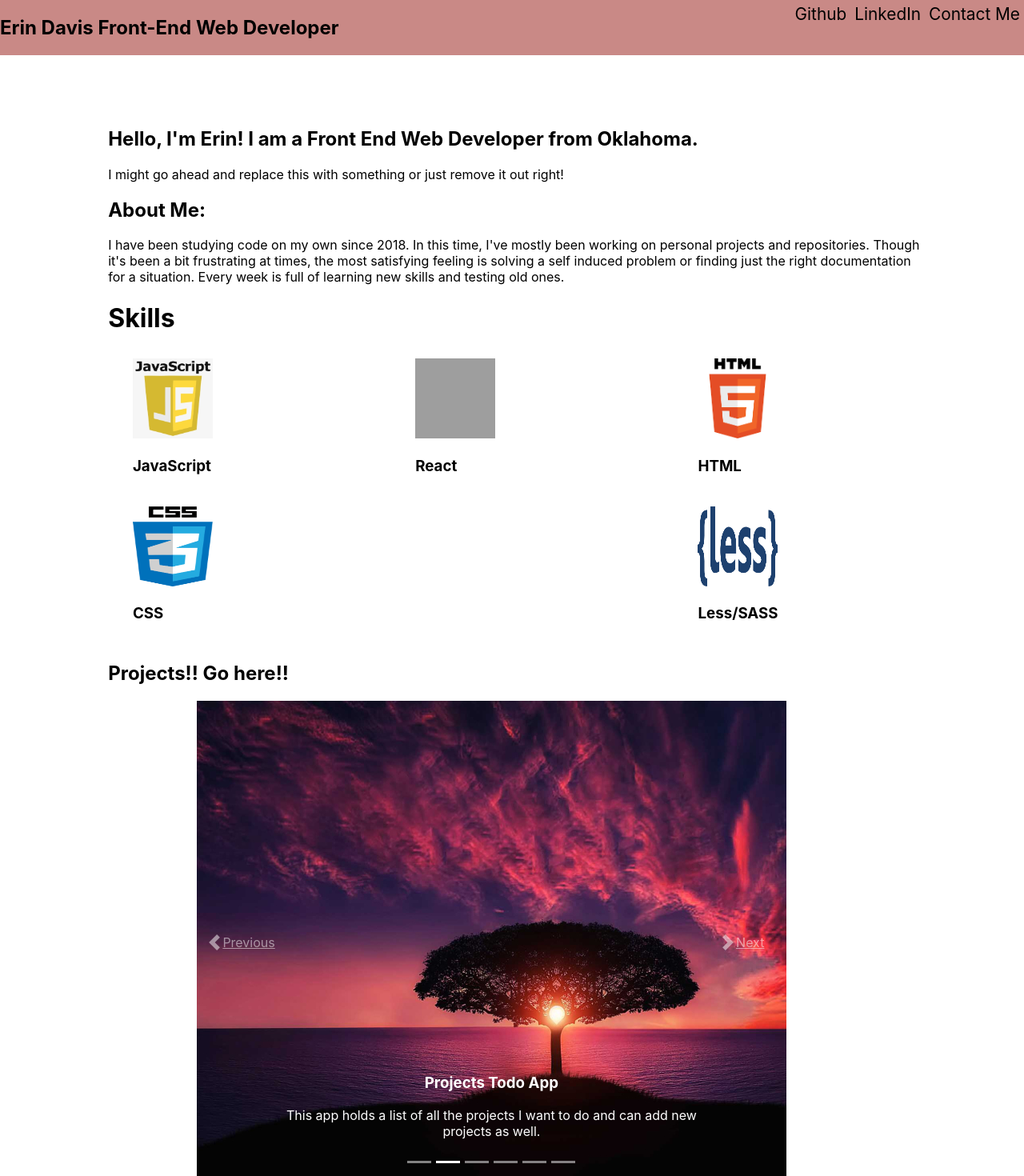
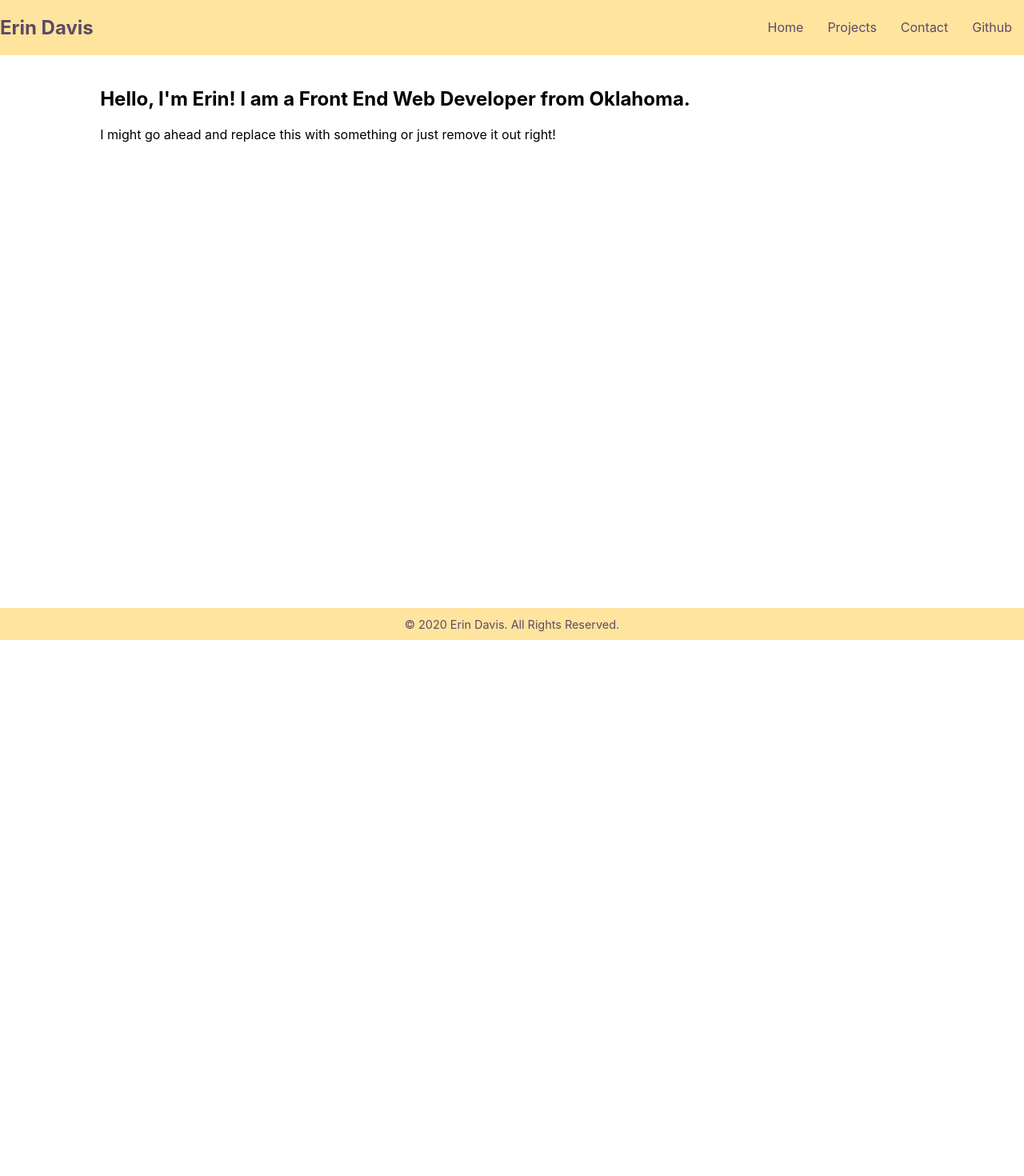
Before and after one commit to erin-davis/website-hosting, a React (Create React App) app: page / in a window 1280 px wide. Shown: the top 1470 px of the page at 80% size. After the commit the page ends 800 px from the top, so only its background shows below. Built offline with nearby package versions, Linux system fonts and the light colour scheme; grey boxes are pictures that could not be loaded.

Commit message:
restyled nav and footer. changed up the location of css styling but have not renamed the files yet

```diff
--- a/src/App.css
+++ b/src/App.css
@@ -1,167 +1,8 @@
-.App {
-  text-align: left;
-  background:
-}
-
-.App-logo {
-  height: 40vmin;
-  pointer-events: none;
-}
-
-@media (prefers-reduced-motion: no-preference) {
-  .App-logo {
-    animation: App-logo-spin infinite 20s linear;
-  }
-}
-
-.App-header {
-  background-color: #282c34;
-  min-height: 100vh;
-  display: flex;
-  flex-direction: column;
-  align-items: center;
-  justify-content: center;
-  font-size: calc(10px + 2vmin);
-  color: white;
-}
-
-.App-link {
-  color: #61dafb;
-}
-
-@keyframes App-logo-spin {
-  from {
-    transform: rotate(0deg);
-  }
-  to {
-    transform: rotate(360deg);
-  }
-}
-.App{
-  background: white;
-}
-
-nav{
-  background: #C98986;
-  display: flex;
-  width: 100%;
-  justify-content: space-between;
-}
-
-.nav-links{
-  display: flex;
-  justify-content: flex-start;
-}
-
-.links{
-  text-decoration: none;
-  color: black;
-  padding: 5px;
-  font-size: 1.3rem;
-}
-
-.links:hover{
-  background: #582630;
-  color: lightgray;
-}
 .app-body{
   padding: 10px;
   width: 80%;
   margin: 10px 9%;
 }
-
-.landing-page{
-/*code here*/
-}
-
-.skill-page{
-}
-
-.contact{
-  padding: 10px;
-  display: flex;
-  flex-direction: column;
-  justify-content: flex-start;
-}
-form{
-  display: flex;
-  flex-direction: column;
-  /*align-items: flex-start;*/
-  width: 75%;
-  padding: 15px;
-}
-form label{
-  font-size: 1rem;
-}
-
-.projects-page{
-  display: flex;
-  flex-direction: row;
-  flex-wrap: wrap;
-}
-
-.projects-page h1{
-  width: 100%;
-}
-
-.project{
-  border: 1px solid pink;
-  border-radius: 10px;
-  width: 40%;
-  margin: 10px 4.5%;
-}
-
-.project-screenshot{
-  width: 500px;
-  height: 333px;
-}
-
-.about{
-}
-
-.comp{
-  margin: 10px 0;
-}
-/*styling for a sticky navBar*/
-
-#navibar{
-  overflow: hidden;
-}
-
-.sticky{
-  position: fixed;
-  top: 0;
-  width: 100%;
-}
-.app-body{
-  margin-top: 50px;
-  padding: 20px;
-}
-
-.sticky + .app-body{
-  padding-top: 60px;
-}
-
-.skill-page h1{
-  width: 100%;
-}
-
-.skill-items{
-  display: flex;
-  justify-content: space-between;
-  flex-wrap: wrap;
-}
-
-.single-skill{
-  width: 25%;
-  margin: 10px 3%;
-}
-
-.lang-logos{
-  width: 100px;
-  height: 100px;
-}
-
 
 /*media query for smaller screen at 1050px
 class large
--- a/src/App.js
+++ b/src/App.js
@@ -39,10 +39,12 @@ class App extends React.Component {
           <NavBar />
           </header>
           <div className="app-body">
-            <LandingPage />
-            <About />
-            <SkillsPage />
-            <Projects />
+            <Route exact path="/">
+              <LandingPage />
+            </Route>
+            <Route path='/projects'>
+              <Projects />
+            </Route>
             <Route path="/contact">
                <ContactForm />
             </Route>
--- a/src/components/ContactForm.js
+++ b/src/components/ContactForm.js
@@ -1,4 +1,5 @@
 import React, {useState} from "react";
+import "../styles/ContactForm.css";
 
 export default function ContactForm(){
 
--- a/src/components/NavBar.js
+++ b/src/components/NavBar.js
@@ -1,14 +1,18 @@
 import React from "react";
 import { Route, Link} from "react-router-dom";
+import "../styles/NavBar.css";
 
 export default function NavBar(){
   return(
     <nav className="navigation" id="navibar">
-      <h1 className="site-header">Erin Davis Front-End Web Developer</h1>
+      <Link to="/" className="link">
+        <h1>Erin Davis</h1>
+      </Link>
       <div className="nav-links">
-        <a href="https://github.com/erin-davis" target="_blank" className="links">Github</a>
-        <a href="#" target="_blank" className="links">LinkedIn</a>
-        <Link to="/contact" className="links">Contact Me</Link>
+        <Link to="/" className="link">Home</Link>
+        <Link to="/projects" className="link">Projects</Link>
+        <Link to="/contact" className="link">Contact</Link>
+        <a href="https://github.com/erin-davis" target="_blank" className="link">Github</a>
       </div>
     </nav>
   )
--- a/src/components/Projects.js
+++ b/src/components/Projects.js
@@ -1,37 +1,14 @@
 import React, {useState} from "react";
-import { CarouselItem } from "react-bootstrap";
-import Carousel from "react-bootstrap/Carousel";
 import {portProj} from "../data/PortfolioInfo.js";
 import {forward, back} from "../data/tabler-icons";
 import "../styles/Projects.css";
 
 function Projects(){
 
-  const [index, setIndex] = useState(0);
+  return(
+    <div className="projects">
 
-  const handleSelect = (selectedIndex, e) =>{
-    setIndex(selectedIndex);
-  }
-
-  return(
-      <div className="react-carousel">
-        <h2>Projects!! Go here!!</h2>
-        <Carousel activeIndex={index} onSelect={handleSelect} bsPrefix="carousel">
-        {portProj.map(item =>(
-            <Carousel.Item bsPrefix="carousel-item">
-              <img
-                className="project-screen"
-                src={item.screenshot}
-                alt={`${item.name} screenshot`}
-              />
-              <Carousel.Caption bsPrefix="carousel-caption">
-                <h3>{item.name}</h3>
-                <p>{item.summary}</p>
-              </Carousel.Caption>
-            </Carousel.Item>
-          ))}
-        </Carousel>
-      </div>
+    </div>
   );
 
 }
--- a/src/styles/ContactForm.css
+++ b/src/styles/ContactForm.css
@@ -0,0 +1,16 @@
+.contact{
+  padding: 10px;
+  display: flex;
+  flex-direction: column;
+  justify-content: flex-start;
+}
+form{
+  display: flex;
+  flex-direction: column;
+  /*align-items: flex-start;*/
+  width: 75%;
+  padding: 15px;
+}
+form label{
+  font-size: 1rem;
+}
--- a/src/styles/Footer.css
+++ b/src/styles/Footer.css
@@ -1,8 +1,16 @@
 .footer{
   width: 100%;
-  background-color: #C5312B;
-  min-height: 9.3vh;
-  color: white;
+  background-color: #FFE49E;
+  min-height: 5vh;
+  color: #5D4A66;
+  position: fixed;
+  left: 0;
+  bottom: 0;
   display: flex;
   justify-content: center;
 }
+
+.footer p{
+  margin: auto;
+  font-size: .9rem;
+}
--- a/src/styles/NavBar.css
+++ b/src/styles/NavBar.css
@@ -0,0 +1,67 @@
+nav{
+  background-color: #FFE49E ;
+  width: 100%;
+  display: flex;
+  justify-content: space-between;
+}
+
+.link{
+  text-decoration: none;
+  color: #5D4A66 ;
+}
+
+.nav-links{
+  margin: auto 0;
+}
+
+.nav-links .link{
+  padding: 10px;
+  margin: 0 5px;
+}
+
+.nav-links .link:hover{
+  background-color: #5D4A66;
+  color: #FFE49E;
+  border-radius: 5px;
+  /* animation to make the hover appear nicer also maybe a slight size increase */
+}
+
+.link h1:hover{
+/* size increase! */
+}
+
+/* on hover, they should switch colors to white background and red pink text make sure to have an animation so it looks smooth. The same for the title, it should change colors on hover, maybe to blue? */
+
+/* nav{
+  background: #C98986;
+  display: flex;
+  width: 100%;
+  justify-content: space-between;
+}
+
+.nav-links{
+  display: flex;
+  justify-content: flex-start;
+}
+
+.nav-links Link{
+  text-decoration: none;
+  color: black;
+  padding: 5px;
+  font-size: 1.3rem;
+}
+
+.links:hover{
+  background: #582630;
+  color: lightgray;
+}
+
+#navibar{
+  overflow: hidden;
+}
+
+.sticky{
+  position: fixed;
+  top: 0;
+  width: 100%;
+} */
--- a/src/styles/Projects.css
+++ b/src/styles/Projects.css
@@ -1,3 +1,25 @@
+.projects-page{
+  display: flex;
+  flex-direction: row;
+  flex-wrap: wrap;
+}
+
+.projects-page h1{
+  width: 100%;
+}
+
+.project{
+  border: 1px solid pink;
+  border-radius: 10px;
+  width: 40%;
+  margin: 10px 4.5%;
+}
+
+.project-screenshot{
+  width: 500px;
+  height: 333px;
+}
+
 .carousel {
   position: relative
 }
```
